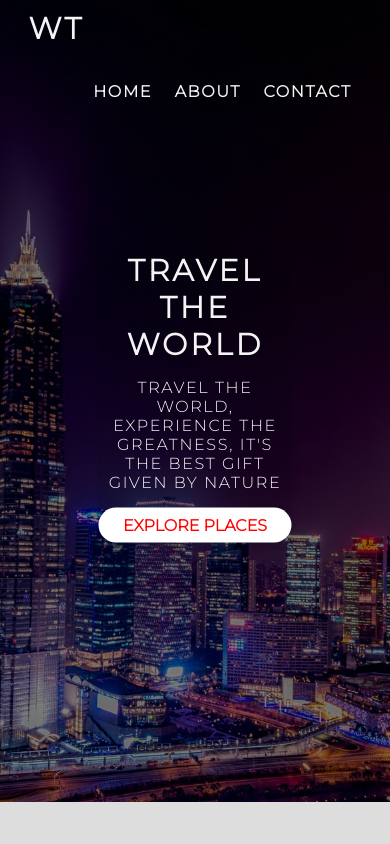
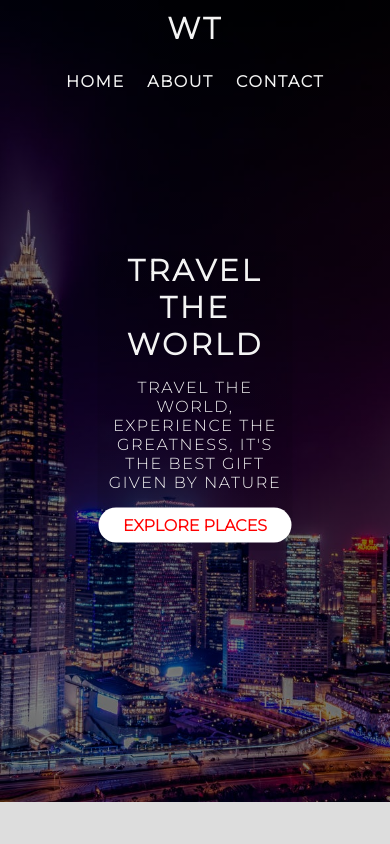
Before and after one commit to tajeshwar007/Project1-Frontend, a plain HTML site: page index.html in a window 390 px wide. Shown: the top 844 px of the page. Drawn offline with Linux system fonts and the light colour scheme.

Commit message:
A bit more Responsive

```diff
--- a/CSS/style.css
+++ b/CSS/style.css
@@ -496,7 +496,7 @@ html
     font-size: 50%;
 }
 
-.navbar .nav-items .nav-items .logo{
+.navbar .nav-items, .navbar .logo{
     float: none;
     display: block;
     width: 100%;
```
